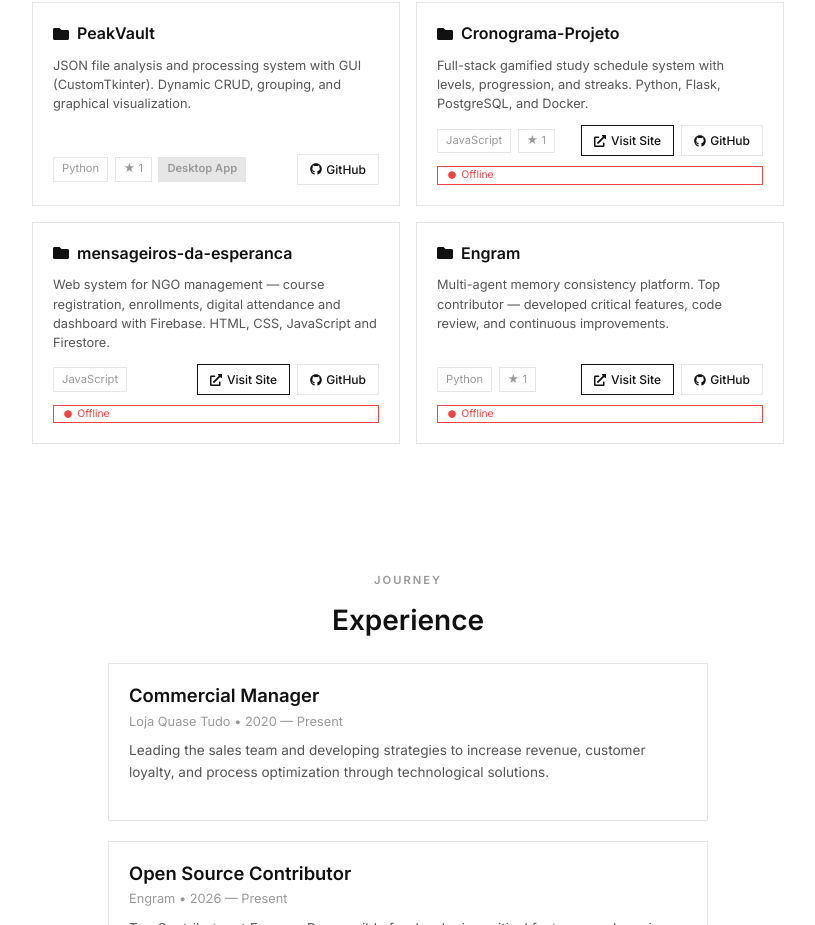
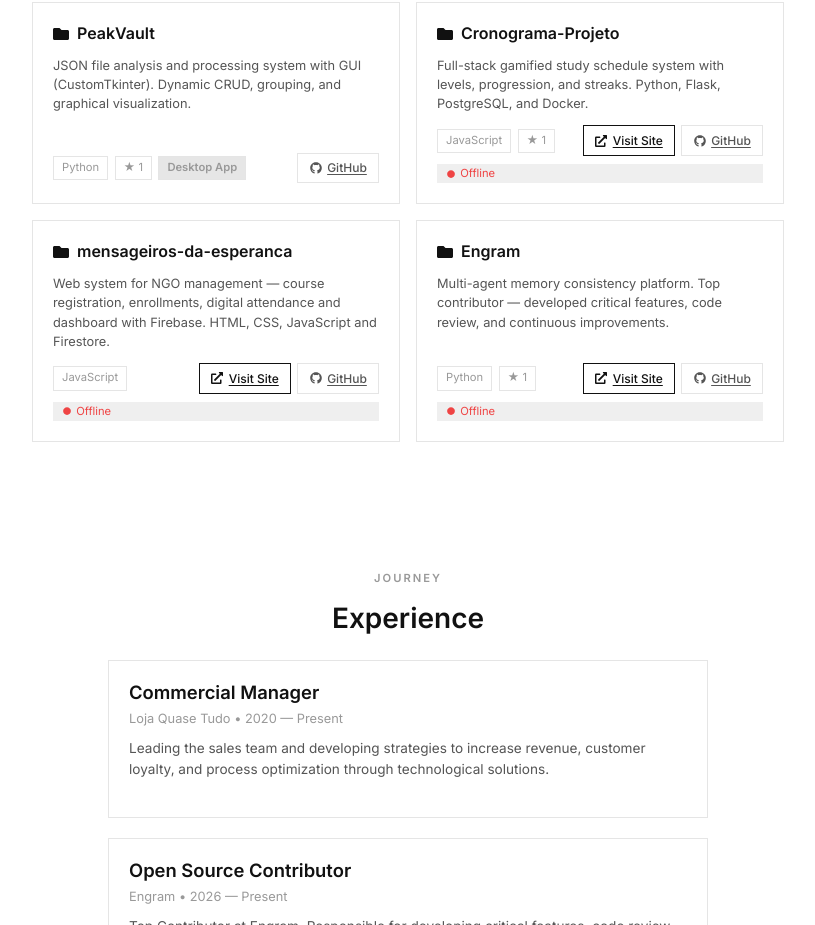
Before and after one commit to ismaeldouglasdev/meu-portfolio, a React (Vite) app: page / in a window 1280 px wide. Shown: the part 3140-4065 px from the top of the page, without its empty margins (232-1047 px from the left). Built offline with nearby package versions, Linux system fonts and the light colour scheme; no server answers.

Commit message:
Fix StatusBadge: no-cors mode for Engram (no CORS). Add hover animations (card lift, link smoothing, theme-btn rotation)

```diff
--- a/src/App.css
+++ b/src/App.css
@@ -43,6 +43,7 @@
   color: var(--text-secondary);
   text-decoration: none;
   border-radius: 4px;
+  transition: background 0.2s ease, color 0.2s ease;
 }
 
 .navbar-links a:hover,
@@ -68,6 +69,11 @@
   color: var(--text-secondary);
   cursor: pointer;
   font-size: 0.875rem;
+  transition: color 0.2s ease, border-color 0.2s ease, transform 0.25s ease;
+}
+
+.theme-btn:hover {
+  transform: rotate(30deg);
 }
 
 .theme-btn:hover {
@@ -485,6 +491,12 @@
   border: 1px solid var(--border);
   display: flex;
   flex-direction: column;
+  transition: transform 0.25s ease, box-shadow 0.25s ease;
+}
+
+.projeto-card:hover {
+  transform: translateY(-3px);
+  box-shadow: 0 8px 30px rgba(0,0,0,0.08);
 }
 
 .projeto-header {
@@ -552,13 +564,19 @@
 .projeto-link {
   display: inline-flex;
   align-items: center;
-  gap: 0.3rem;
+  gap: 0.35rem;
   font-size: 0.75rem;
   font-weight: 500;
-  padding: 0.3rem 0.75rem;
+  color: var(--text-secondary);
   border: 1px solid var(--border);
+  padding: 0.3rem 0.7rem;
+  transition: color 0.2s ease, border-color 0.2s ease, background 0.2s ease;
+}
+
+.projeto-link:hover {
   color: var(--text);
-  text-decoration: none;
+  border-color: var(--accent);
+  background: var(--accent-bg);
 }
 
 .projeto-link:hover {
@@ -585,16 +603,13 @@
   display: inline-flex;
   align-items: center;
   gap: 0.35rem;
-  margin-top: 0.6rem;
-  padding: 0.2rem 0.6rem;
-  font-size: 0.65rem;
+  font-size: 0.7rem;
+  padding: 0.25rem 0.6rem;
+  border: none;
+  cursor: default;
   font-family: inherit;
-  border: 1px solid var(--border);
-  background: none;
-  cursor: default;
-  color: var(--text-muted);
-  border-radius: 0;
-  transition: all 0.2s;
+  margin-top: 0.5rem;
+  transition: opacity 0.2s ease;
 }
 
 .status-badge.status-offline {
--- a/src/components/Projetos.tsx
+++ b/src/components/Projetos.tsx
@@ -47,9 +47,9 @@ function StatusBadge({ url }: { url: string }) {
 
   const checkServer = useCallback(async () => {
     try {
-      const res = await fetch(url, { method: 'GET', mode: 'cors', cache: 'no-store' });
-      setStatus(res.ok ? 'online' : 'offline');
-      return res.ok;
+      await fetch(url, { method: 'GET', mode: 'no-cors', cache: 'no-store' });
+      setStatus('online');
+      return true;
     } catch {
       setStatus('offline');
       return false;
@@ -67,8 +67,8 @@ function StatusBadge({ url }: { url: string }) {
       const interval = setInterval(async () => {
         setWakingAttempts(prev => prev + 1);
         try {
-          const res = await fetch(url, { method: 'GET', mode: 'cors', cache: 'no-store' });
-          if (!cancelled && res.ok) {
+          await fetch(url, { method: 'GET', mode: 'no-cors', cache: 'no-store' });
+          if (!cancelled) {
             setStatus('online');
             setWakingAttempts(0);
           }
@@ -83,11 +83,8 @@ function StatusBadge({ url }: { url: string }) {
     setStatus('waking');
     setWakingAttempts(0);
     try {
-      const res = await fetch(url, { method: 'GET', mode: 'cors', cache: 'no-store' });
-      if (res.ok) {
-        setStatus('online');
-        return;
-      }
+      await fetch(url, { method: 'GET', mode: 'no-cors', cache: 'no-store' });
+      setStatus('online');
     } catch {
     }
   };
```
